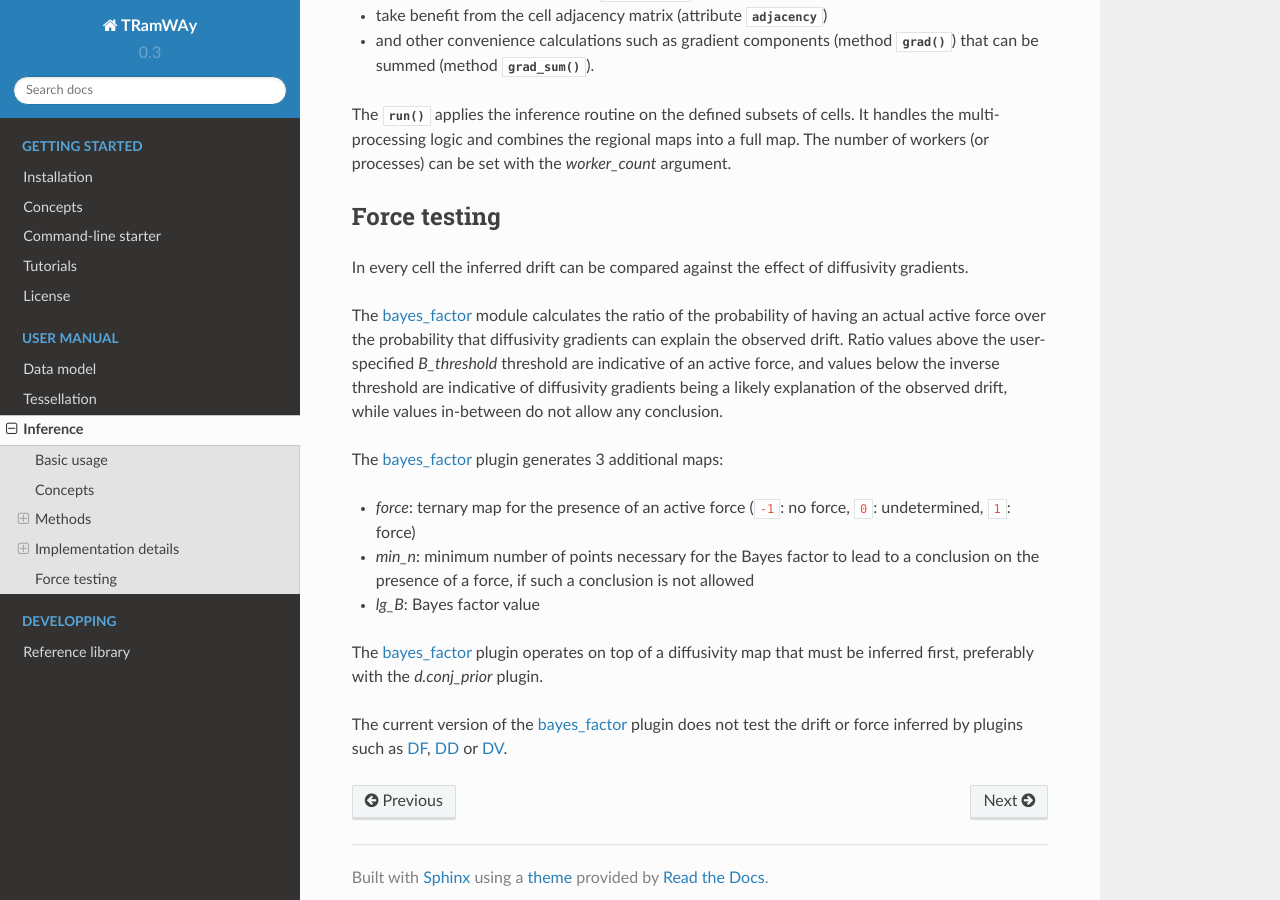
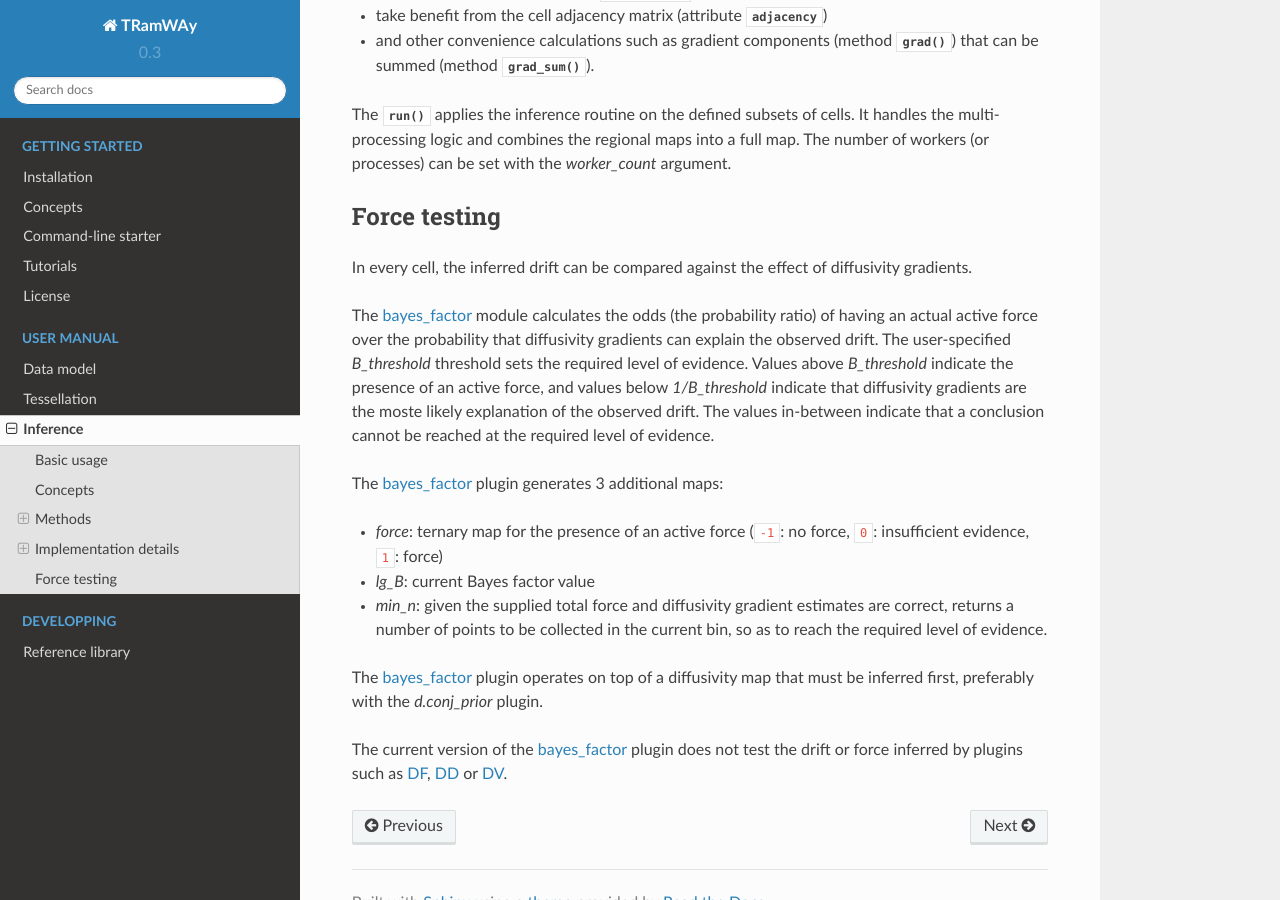
Before and after one commit to DecBayComp/TRamWAy, a Sphinx documentation site: the page built from doc/inference.rst, in a window 1280 px wide and 900 px high, scrolled down 7793 px. Built offline with Sphinx 7.4.7 and the Read the Docs theme 2.0.0, drawn with Linux system fonts in a browser that asks for light colours.

Commit message:
Update inference.rst
Reword Bayes factor documentation.

```diff
--- a/doc/inference.rst
+++ b/doc/inference.rst
@@ -402,19 +402,20 @@ The number of workers (or processes) can be set with the `worker_count` argument
 Force testing
 -------------
 
-In every cell the inferred drift can be compared against the effect of diffusivity gradients.
+In every cell, the inferred drift can be compared against the effect of diffusivity gradients.
 
-The `bayes_factor`_ module calculates the ratio of the probability of having an actual active force
+The `bayes_factor`_ module calculates the odds (the probability ratio) of having an actual active force
 over the probability that diffusivity gradients can explain the observed drift.
-Ratio values above the user-specified `B_threshold` threshold are indicative of an active force,
-and values below the inverse threshold are indicative of diffusivity gradients being a likely explanation of the observed drift,
-while values in-between do not allow any conclusion.
+The user-specified `B_threshold` threshold sets the required level of evidence.
+Values above `B_threshold` indicate the presence of an active force,
+and values below `1/B_threshold` indicate that diffusivity gradients are the moste likely explanation of the observed drift.
+The values in-between indicate that a conclusion cannot be reached at the required level of evidence.
 
 The `bayes_factor`_ plugin generates 3 additional maps:
 
-* `force`: ternary map for the presence of an active force (``-1``: no force, ``0``: undetermined, ``1``: force)
-* `min_n`: minimum number of points necessary for the Bayes factor to lead to a conclusion on the presence of a force, if such a conclusion is not allowed
-* `lg_B`: Bayes factor value
+* `force`: ternary map for the presence of an active force (``-1``: no force, ``0``: insufficient evidence, ``1``: force)
+* `lg_B`: current Bayes factor value
+* `min_n`: given the supplied total force and diffusivity gradient estimates are correct, returns a number of points to be collected in the current bin, so as to reach the required level of evidence.
 
 The `bayes_factor`_ plugin operates on top of a diffusivity map that must be inferred first, preferably with the *d.conj_prior* plugin.
 
```
